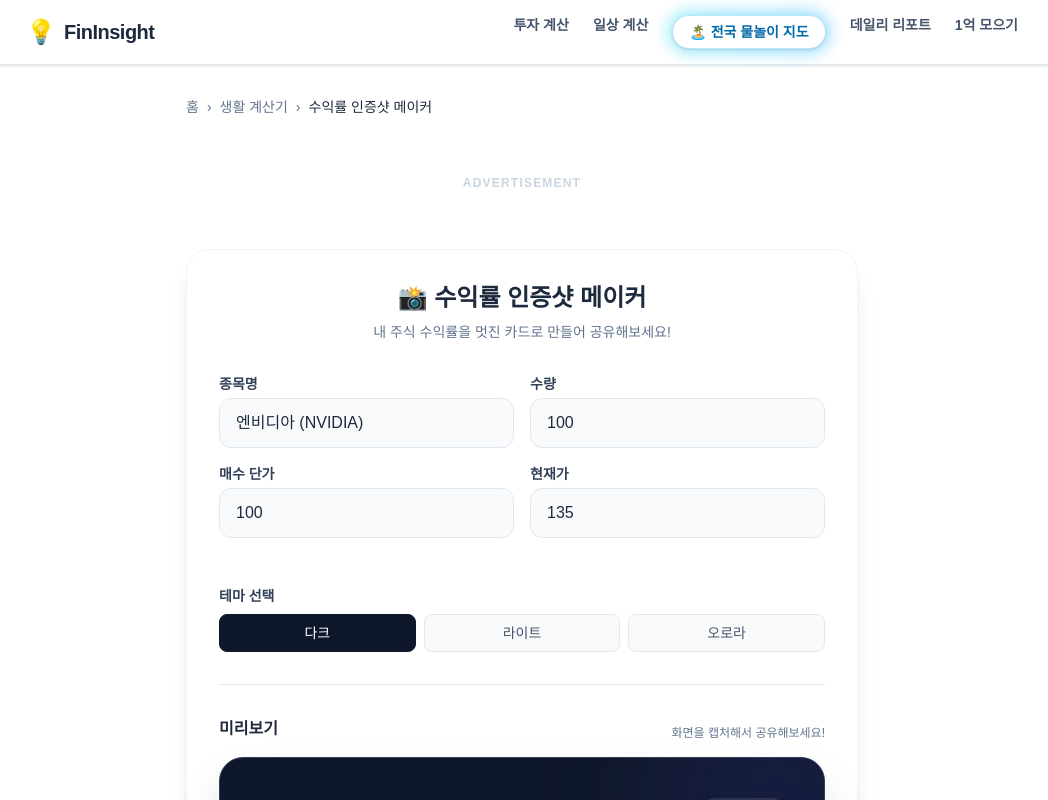
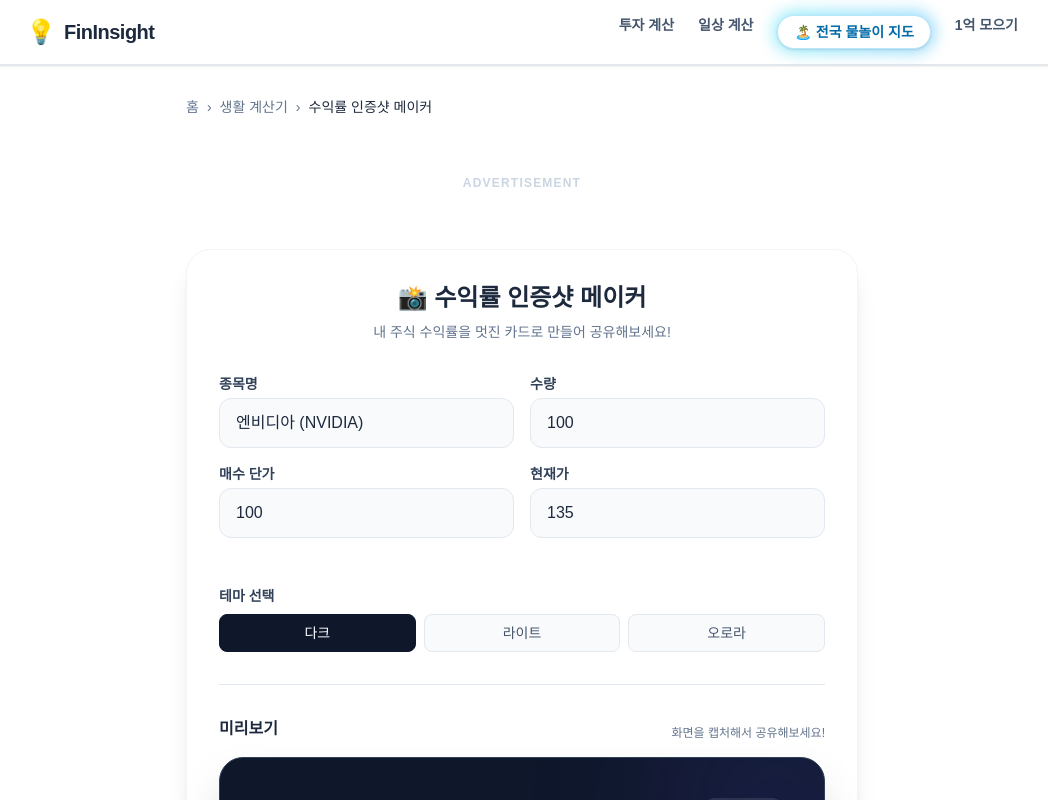
Before and after one commit to duke3736-collab/fin-insight, a Next.js app: page /calculators/yield-snapshot in a window 1280 px wide. Shown: the top 800 px of the page, without its empty margins (118-1166 px from the left). Built offline with nearby package versions, Linux system fonts and the light colour scheme.

Commit message:
chore: remove daily-report link from top navigation

```diff
--- a/src/app/layout.tsx
+++ b/src/app/layout.tsx
@@ -61,7 +61,6 @@ export default function RootLayout({
                   🏝️ 전국 물놀이 지도
                 </span>
               </a>
-              <Link href="/daily-report" className="text-sm font-bold text-slate-600 hover:text-emerald-600 transition-colors">데일리 리포트</Link>
               <Link href="/calculators/goal-tracker" className="text-sm font-bold text-slate-600 hover:text-emerald-600 transition-colors">1억 모으기</Link>
             </nav>
             <button className="sm:hidden p-2 text-slate-600">
```
